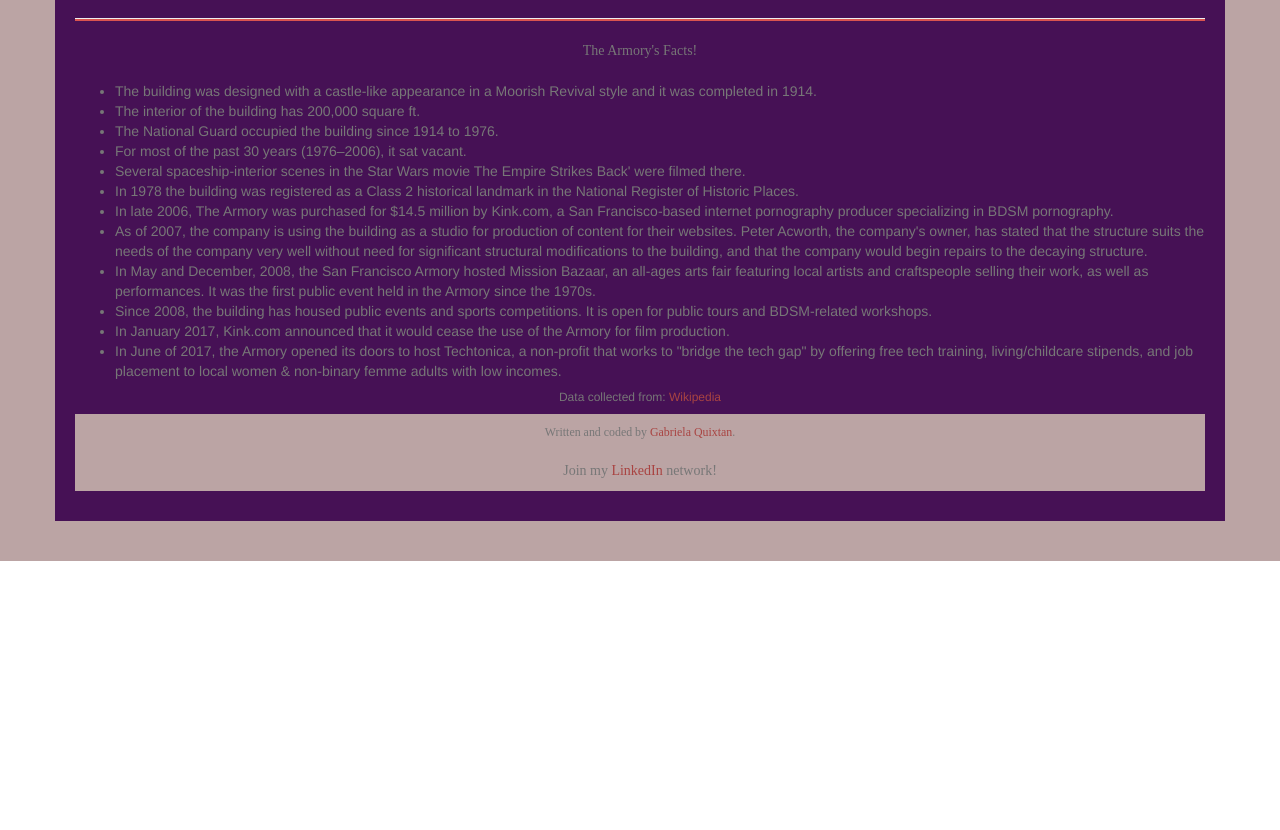
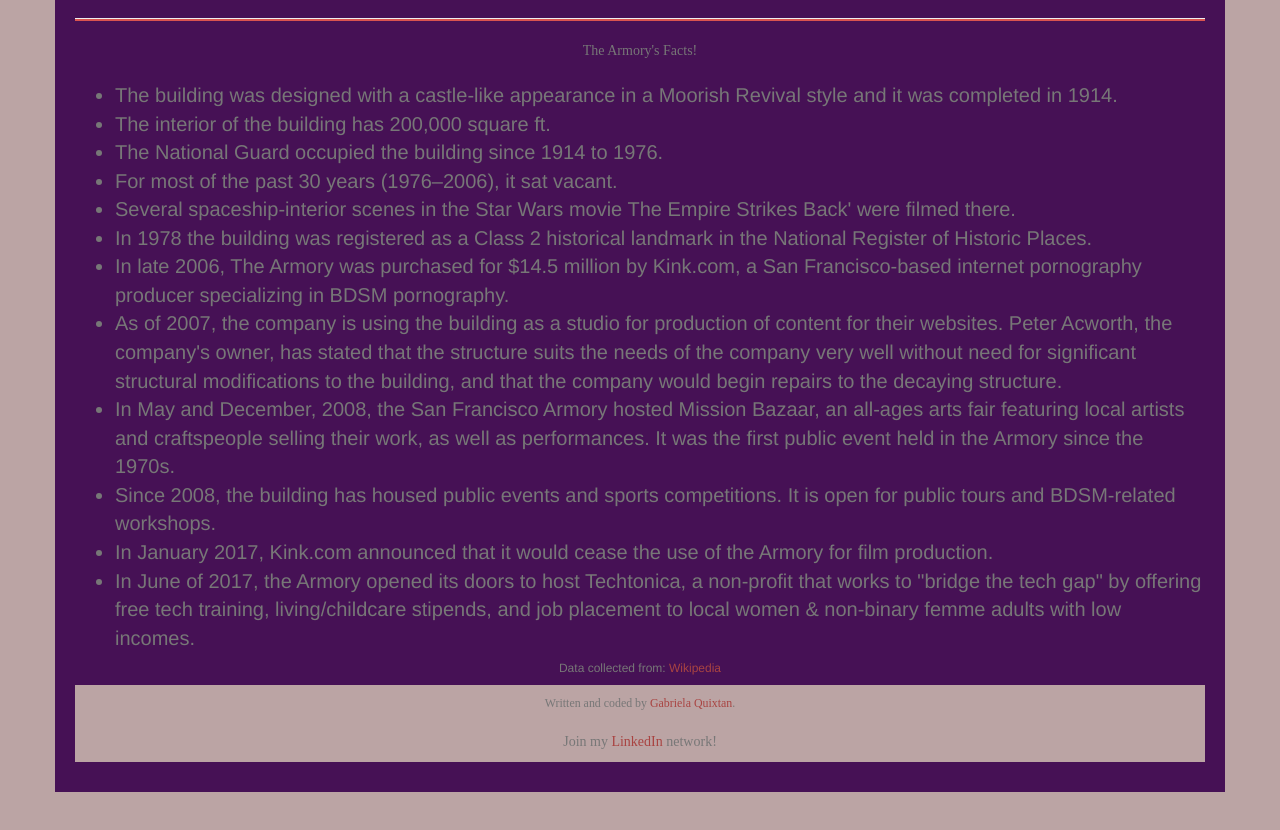
Before and after one commit to gquixtan/Techtonica-Homework, a plain HTML site: page homework/Tribute-Page/index.html in a window 1280 px wide. Shown: the part 1037-1867 px from the top of the page. Before the commit the page ends 1598 px from the top, so only its background shows below. Drawn offline with nearby package versions, Linux system fonts and the light colour scheme.

Commit message:
Added font-size to <ul> and some comments

```diff
--- a/homework/Tribute-Page/style.css
+++ b/homework/Tribute-Page/style.css
@@ -36,5 +36,8 @@
 }
 footer {
   background-color: rgb(187, 164, 164);
-      padding-top: 10px;
+  padding-top: 10px;
 }
+ul {
+  font-size: 2rem;
+}
```
Also changed, not shown: homework/Tribute-Page/index.html (+1 -0 lines).
